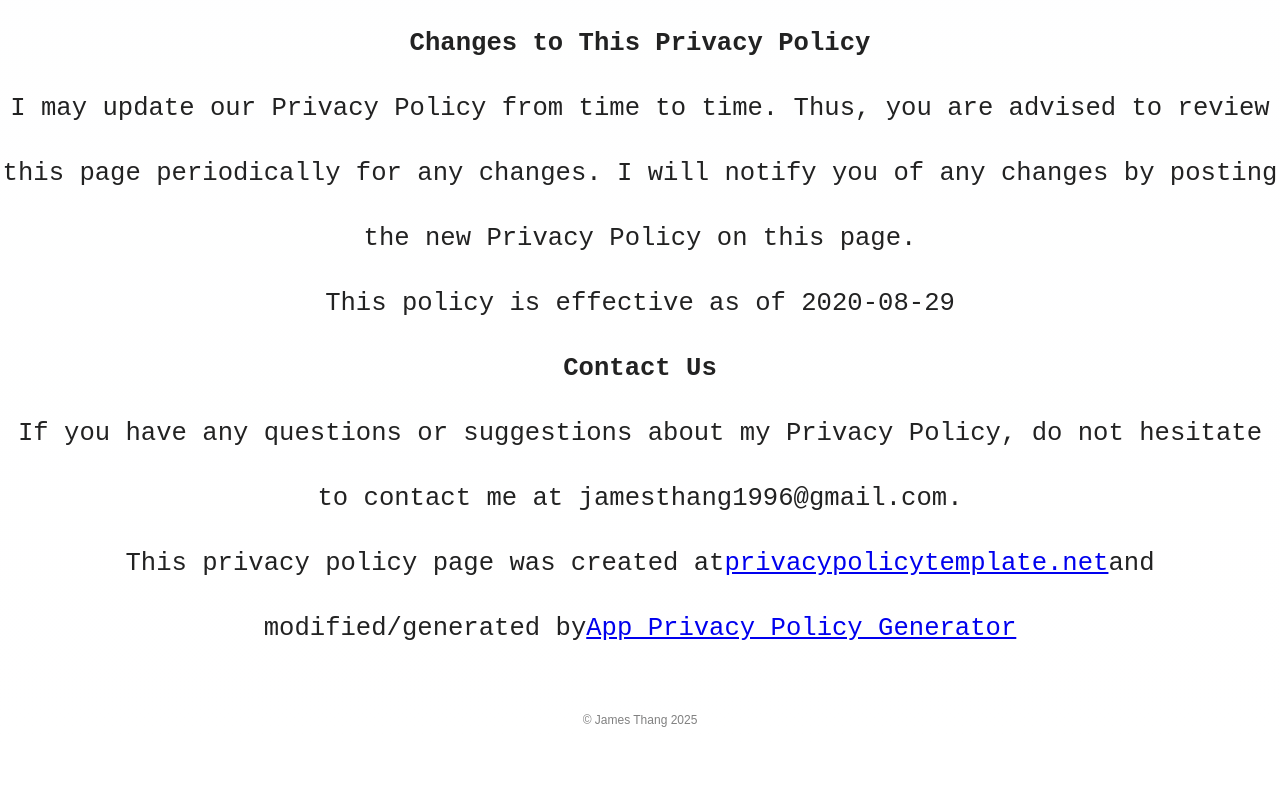
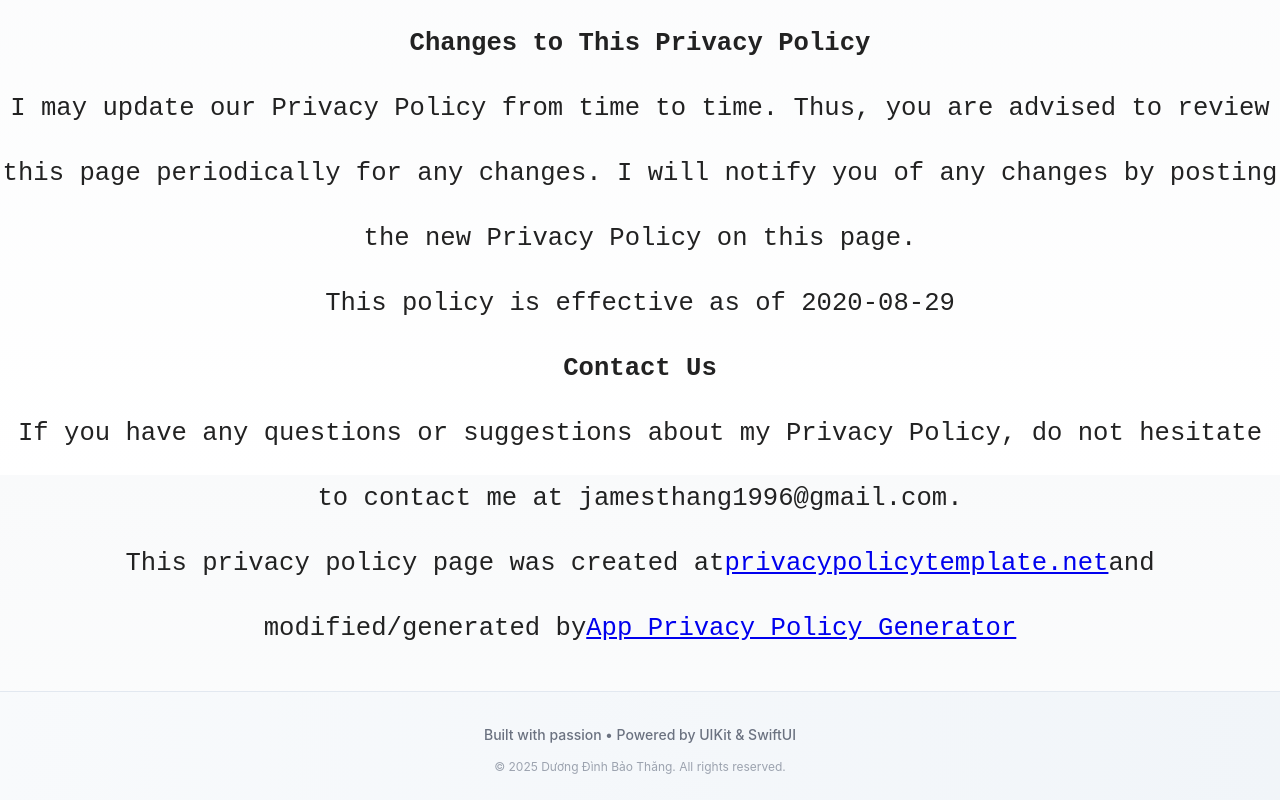
Before and after one commit to Enryun/personalFinance, a React (Create React App) app: page /policy/sudoku in a window 1280 px wide. Shown: the part 4325-5125 px from the top of the page. Before the commit the page ends 5076 px from the top, so only its background shows below. Built offline with nearby package versions, Linux system fonts and the light colour scheme.

Commit message:
fix footer style

```diff
--- a/src/Pages/HomePage/HomePage.jsx
+++ b/src/Pages/HomePage/HomePage.jsx
@@ -136,9 +136,6 @@ const HomePage = () => {
                         Each app represents a chapter in my journey from Finance to iOS development.
                         Click any project to see how passion transformed into expertise.
                     </p>
-                    <div className="cta-footer">
-                        Built with passion • Powered by UIKit & SwiftUI
-                    </div>
                 </div>
             </main>
         </div>
--- a/src/components/Footer/footer.component.jsx
+++ b/src/components/Footer/footer.component.jsx
@@ -3,10 +3,17 @@ import './footer.styles.scss';
 
 const Footer = () => {
     return (
-        <div className='footer'>
-            <div> &copy; James Thang 2025</div>
-        </div>
-    )
-}
+        <footer className='footer'>
+            <div className='footer-content'>
+                <div className='footer-text'>
+                    Built with passion • Powered by UIKit & SwiftUI
+                </div>
+                <div className='footer-copyright'>
+                    © 2025 Dương Đình Bảo Thăng. All rights reserved.
+                </div>
+            </div>
+        </footer>
+    );
+};
 
 export default Footer;
--- a/src/components/Footer/footer.styles.scss
+++ b/src/components/Footer/footer.styles.scss
@@ -1,9 +1,62 @@
 .footer {
-    text-align: center;
-    font-family: sans-serif;
-    color: grey;
-    padding: 20px;
-    font-size: 12px;
-    bottom: 0;
-    width: 100%;
+  margin-top: auto;
+  background: linear-gradient(to right, #f8fafc, #f1f5f9);
+  border-top: 1px solid #e2e8f0;
+  padding: 2rem 1.5rem 1.5rem;
+  text-align: center;
+  font-family: -apple-system, BlinkMacSystemFont, "Segoe UI", "Roboto", "Oxygen",
+    "Ubuntu", "Cantarell", "Fira Sans", "Droid Sans", "Helvetica Neue",
+    sans-serif;
 }
+
+.footer-content {
+  max-width: 800px;
+  margin: 0 auto;
+  display: flex;
+  flex-direction: column;
+  gap: 0.5rem;
+}
+
+.footer-text {
+  color: #6b7280;
+  font-size: 0.875rem;
+  font-weight: 500;
+  margin-bottom: 0.25rem;
+}
+
+.footer-copyright {
+  color: #9ca3af;
+  font-size: 0.75rem;
+  line-height: 1.4;
+}
+
+/* Responsive Design */
+@media (max-width: 768px) {
+  .footer {
+    padding: 1.5rem 1rem 1rem;
+  }
+
+  .footer-text {
+    font-size: 0.8rem;
+  }
+
+  .footer-copyright {
+    font-size: 0.7rem;
+  }
+}
+
+/* Ensure footer sticks to bottom for short content */
+html, body, #root {
+  height: 100%;
+}
+
+.App {
+  display: flex;
+  flex-direction: column;
+  min-height: 100vh;
+}
+
+/* Make the main content area grow to push footer down */
+.App > :not(.footer) {
+  flex: 1;
+}
--- a/src/index.css
+++ b/src/index.css
@@ -38,7 +38,9 @@ code {
 
 /* Homepage Styles */
 .homepage {
-  min-height: 100vh;
+  flex: 1;
+  display: flex;
+  flex-direction: column;
 }
 
 .hero-section {
@@ -83,6 +85,7 @@ code {
 }
 
 .main-content {
+  flex: 1;
   max-width: 800px;
   margin: 0 auto;
   padding: 0 1.5rem 4rem;
@@ -120,7 +123,7 @@ code {
 
 .project-content {
   display: flex;
-  align-items: flex-start;
+  align-items: center;
   gap: 1rem;
 }
 
@@ -132,7 +135,6 @@ code {
   box-shadow: 0 2px 8px rgba(0, 0, 0, 0.1);
   transition: transform 0.3s ease;
   flex-shrink: 0;
-  margin-top: 2px;
 }
 
 .project-link:hover .project-icon {
@@ -148,8 +150,9 @@ code {
   font-size: 1.25rem;
   font-weight: 600;
   color: #1f2937;
-  margin: 0 0 0.25rem 0;
-  line-height: 1.5;
+  margin: 0;
+  padding: 0;
+  line-height: 1.3;
   transition: color 0.2s ease;
 }
 
@@ -160,8 +163,9 @@ code {
 .project-story {
   color: #6b7280;
   font-size: 1rem;
-  line-height: 1.5;
-  margin: 0;
+  line-height: 1.3;
+  margin: 0.2rem 0 0 0;
+  padding: 0;
 }
 
 .project-link:hover .project-story {
@@ -174,7 +178,6 @@ code {
   transition: opacity 0.2s ease;
   color: #3b82f6;
   flex-shrink: 0;
-  margin-top: 8px;
 }
 
 .project-link:hover .project-arrow {
```
